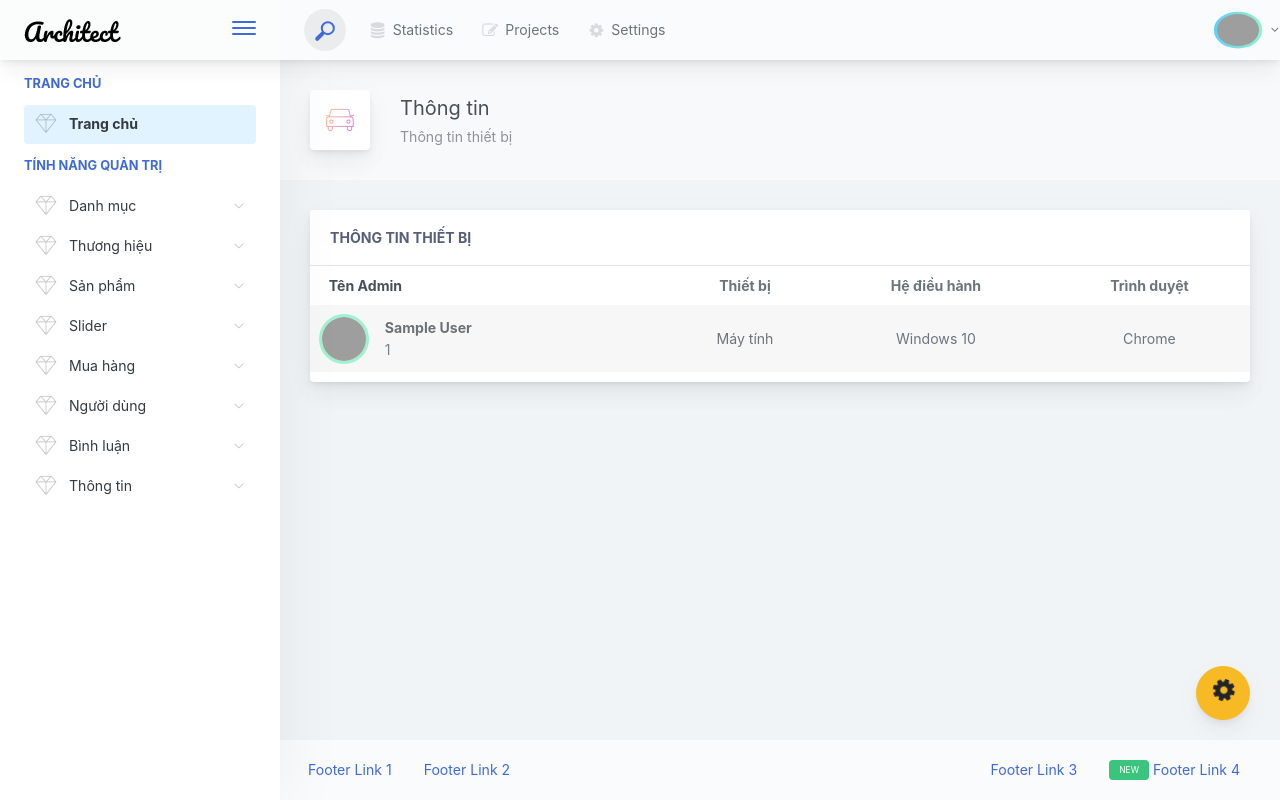
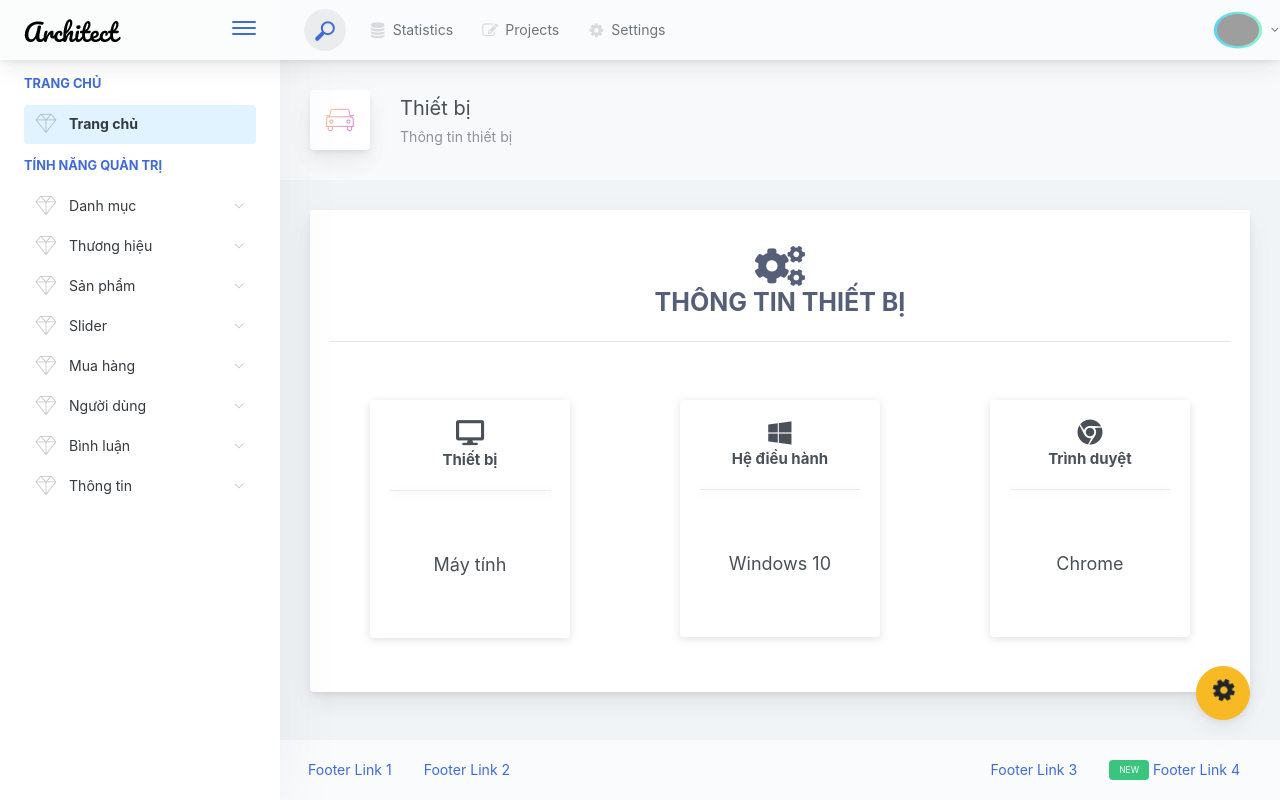
Before and after one commit to vtHau/shopping_web, a PHP site: page /admin/infoadmin.php in a window 1280 px wide. Run offline with PHP 8.4, Linux system fonts and the light colour scheme; the visitor is signed in with stand-in values (Sample User, id 1); some libraries are stand-ins or nearby versions; grey boxes are pictures that could not be loaded.

Commit message:
add show info use device

```diff
--- a/admin/assets/style/admin-style.css
+++ b/admin/assets/style/admin-style.css
@@ -54,3 +54,36 @@
   background-image: linear-gradient(to right, #0bf04fe7, #0bf04fe7);
   z-index: 1;
 }
+
+.card-device {
+  margin: 10px auto;
+  width: 200px;
+  border-radius: 4px;
+  box-shadow: rgba(99, 99, 99, 0.2) 0px 2px 8px 0px;
+}
+
+.card-device-title {
+  font-size: 15px;
+  font-weight: bold;
+  position: relative;
+  text-align: center;
+  padding: 20px 0;
+}
+.card-device-body {
+  font-size: 18px;
+  text-align: center;
+  padding: 60px 0;
+}
+
+.card-device-title::before {
+  content: "";
+  position: absolute;
+  bottom: 0;
+  left: 50%;
+  margin-left: -40%;
+  width: 80%;
+  height: 1.5px;
+  background-color: rgba(26, 54, 126, 0.1);
+  box-shadow: rgba(99, 99, 99, 0.2) 0px 2px 8px 0px;
+  z-index: 1;
+}
--- a/admin/infoadmin.php
+++ b/admin/infoadmin.php
@@ -6,75 +6,65 @@ $device = new device();
 ?>
 
 <div class="app-main">
-	<!-- add slidebar -->
 	<?php include_once "./inc/slidebar.php" ?>
 
 	<div class="app-main__outer">
-
 		<div class="app-main__inner">
-
 			<div class="app-page-title">
-
-				<!-- content -->
 				<div class="page-title-wrapper">
 					<div class="page-title-heading">
 						<div class="page-title-icon">
 							<i class="pe-7s-car icon-gradient bg-mean-fruit">
 							</i>
 						</div>
-						<div>Thông tin
+						<div>Thiết bị
 							<div class="page-title-subheading">
 								Thông tin thiết bị
 							</div>
 						</div>
 					</div>
 				</div>
-
 			</div>
 
-			<div class="row">
-				<div class="col-md-12">
 			<div class="main-card mb-3 card">
-						<div class="card-header">Thông tin thiết bị</div>
-						<div class="table-responsive" style="padding-bottom: 10px;">
-							<table class="align-middle mb-0 table table-borderless table-striped table-hover">
-								<thead>
-									<tr>
-										<th style="display: block; margin-left: 10px;">Tên Admin</th>
-										<th class="text-center text-muted">Thiết bị</th>
-										<th class="text-center text-muted">Hệ điều hành</th>
-										<th class="text-center text-muted">Trình duyệt</th>
-									</tr>
-								</thead>
-								<tbody>
-									<tr>
-										<td>
-											<div class="widget-content p-0">
-												<div class="widget-content-wrapper">
-													<div class="widget-content-left mr-3">
-														<div class="widget-content-left">
-															<img class="rounded-circle border-circle" src="uploads/avatars/<?php echo Session::get("adminImage") ?>" alt="">
+				<div class="card-body">
+					<h5 class="card-title text-center mt-3 pb-4" style="font-size: 25px; border-bottom: 1px solid rgba(26,54,126,0.125);"><i class="fas fa-cogs" style="font-size: 40px;"></i> <br>Thông tin thiết bị</h5>
+					<div class="row mt-5 mb-4">
+						<div class="col-md-4 text-center">
+							<div class="card-device">
+								<div class="card-device-title">
+									<i class="fas fa-desktop" style="font-size: 25px;"></i>
+									<br />
+									Thiết bị
 								</div>
-													</div>
-													<div class="widget-content-left flex2">
-														<div class="widget-heading"><?php echo Session::get("adminName") ?></div>
-														<div class="widget-subheading opacity-7"><?php echo Session::get("adminDescription") ?></div>
+								<div class="card-device-body">
+									<?php echo $device->getDevices() ?>
 								</div>
 							</div>
 						</div>
-										</td>
-										<td class="text-center text-muted">
-											<?php echo $device->getDevices() ?>
-										</td>
-										<td class="text-center text-muted">
+						<div class="col-md-4 text-center">
+							<div class="card-device">
+								<div class="card-device-title">
+									<i class="fa fa-windows" style="font-size: 25px;"></i>
+									<br />
+									Hệ điều hành
+								</div>
+								<div class="card-device-body">
 									<?php echo $device->getOS() ?>
-										</td>
-										<td class="text-center text-muted">
+								</div>
+							</div>
+						</div>
+						<div class="col-md-4 text-center">
+							<div class="card-device">
+								<div class="card-device-title">
+									<i class="fa fa-chrome" style="font-size: 25px;"></i>
+									<br />
+									Trình duyệt
+								</div>
+								<div class="card-device-body">
 									<?php echo $device->getBrowser() ?>
-										</td>
-									</tr>
-								</tbody>
-							</table>
+								</div>
+							</div>
 						</div>
 					</div>
 				</div>
--- a/classes/device.php
+++ b/classes/device.php
@@ -178,6 +178,12 @@ class device
 		}
 	}
 
+	public function getInfoDevice($userID)
+	{
+		$query = "SELECT * FROM tbl_device WHERE userID = '$userID'";
+		$result = $this->db->select($query);
+		return $result;
+	}
 	public function checkDevice()
 	{
 		$userID = $this->getUserID();
```
Also changed, not shown: admin/device.php (added, +106 -0 lines). Lines whose indentation alone changed are shown as unchanged.
